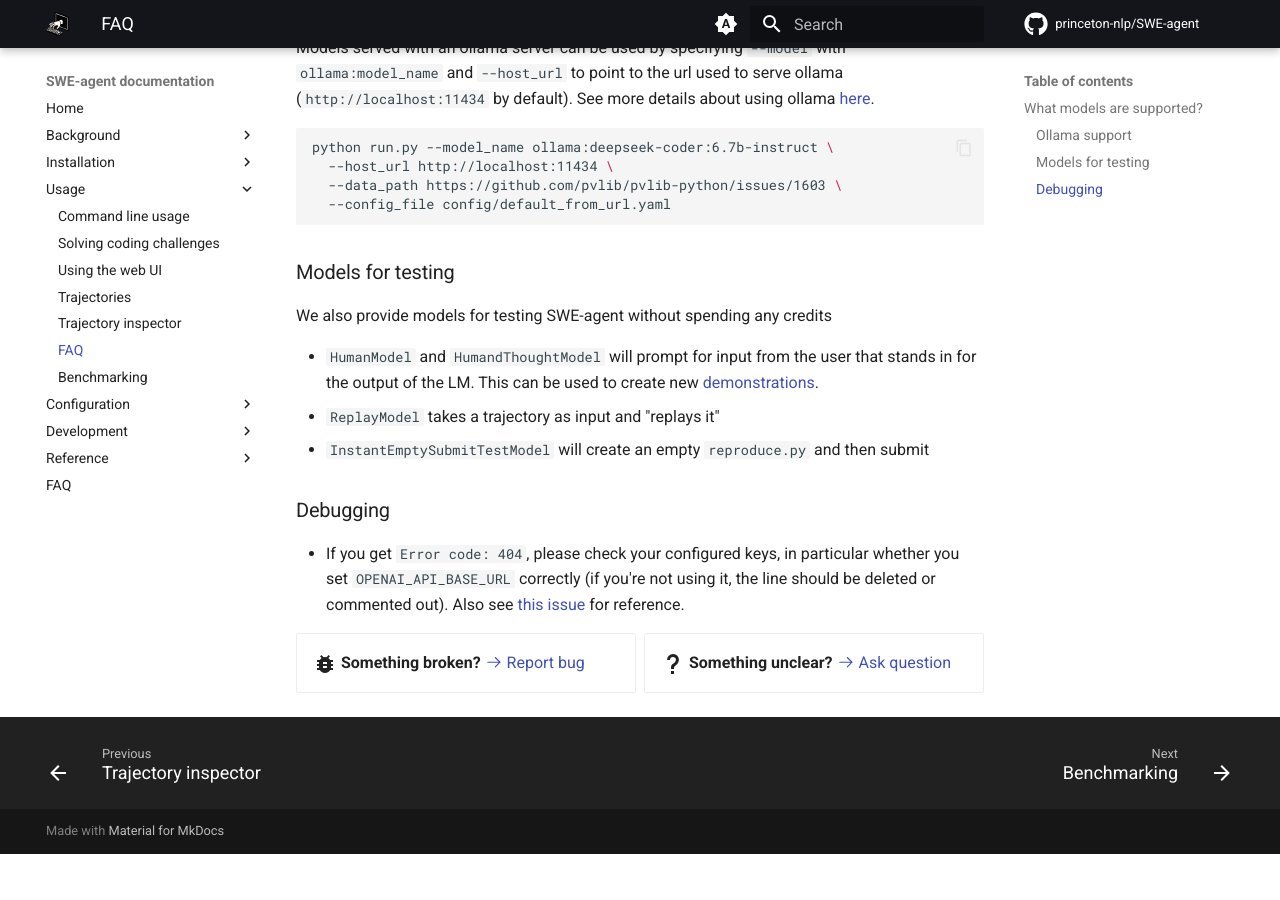
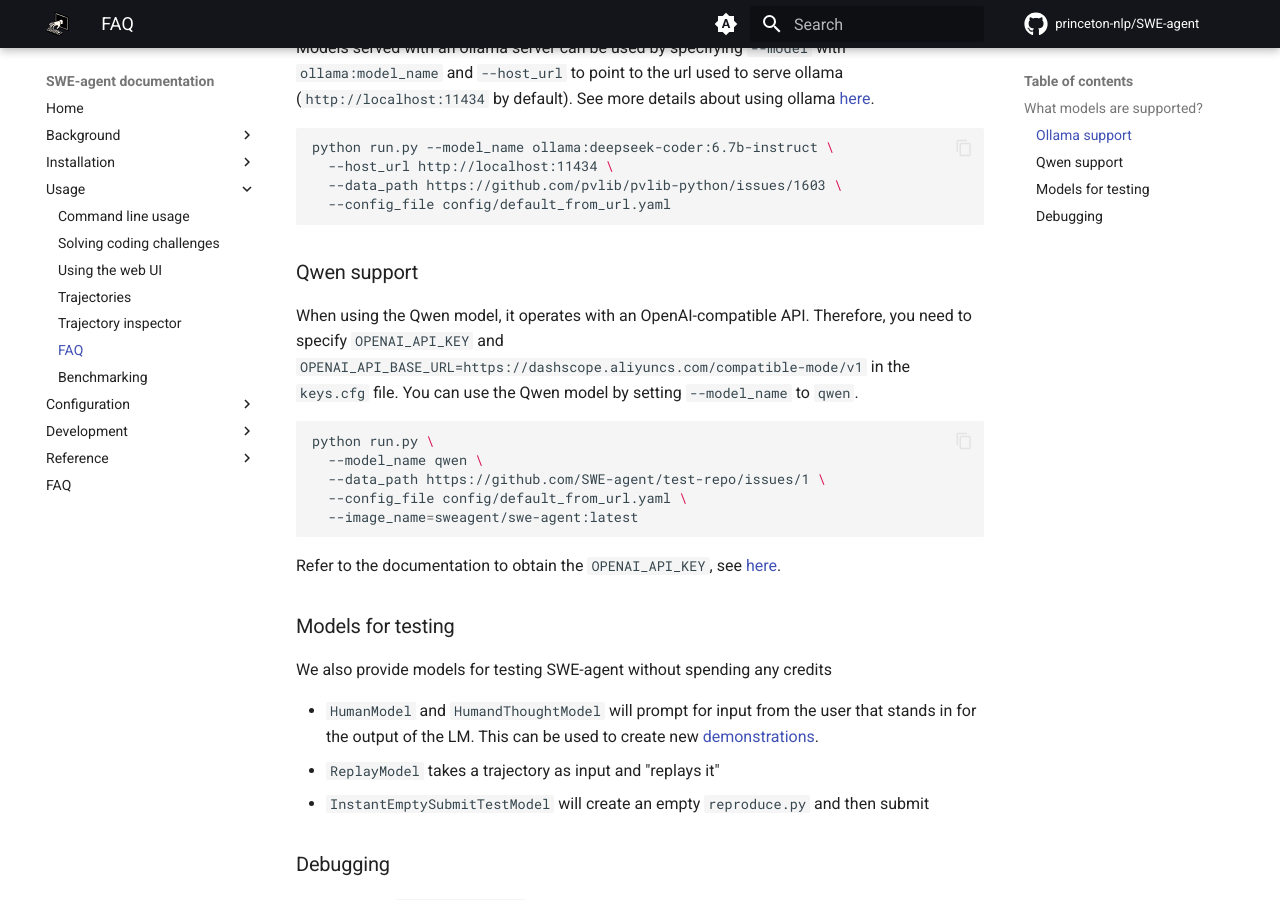
Before and after one commit to princeton-nlp/SWE-agent, an MkDocs documentation site: the page built from docs/usage/usage_faq.md, in a window 1280 px wide and 900 px high, scrolled down 676 px. Built offline with MkDocs 1.6.1 and Material for MkDocs 9.7.7, drawn with Linux system fonts in a browser that asks for light colours; comment, search, counter and statistics services are not loaded; before the commit the page ends 1530 px from its top, so only the background shows below that.

Commit message:
Add support for Alibaba's Qwen models
Signed-off-by: XingXing Qiao <qiaoxx@dingdao.com>

````diff
--- a/docs/usage/usage_faq.md
+++ b/docs/usage/usage_faq.md
@@ -33,6 +33,20 @@
   --config_file config/default_from_url.yaml
 ```
 
+### Qwen support
+
+When using the Qwen model, it operates with an OpenAI-compatible API. Therefore, you need to specify `OPENAI_API_KEY` and `OPENAI_API_BASE_URL=https://dashscope.aliyuncs.com/compatible-mode/v1` in the `keys.cfg` file. You can use the Qwen model by setting `--model_name` to `qwen`.
+
+```bash
+python run.py \
+  --model_name qwen \
+  --data_path https://github.com/SWE-agent/test-repo/issues/1 \
+  --config_file config/default_from_url.yaml \
+  --image_name=sweagent/swe-agent:latest
+```
+
+Refer to the documentation to obtain the `OPENAI_API_KEY`, see [here](https://help.aliyun.com/zh/dashscope/developer-reference/compatibility-of-openai-with-dashscope?spm=a2c4g.11186623.0.0.3eb75b785JJ2Nq).
+
 ### Models for testing
 
 We also provide models for testing SWE-agent without spending any credits
````
Also changed, not shown: 1 other file.
